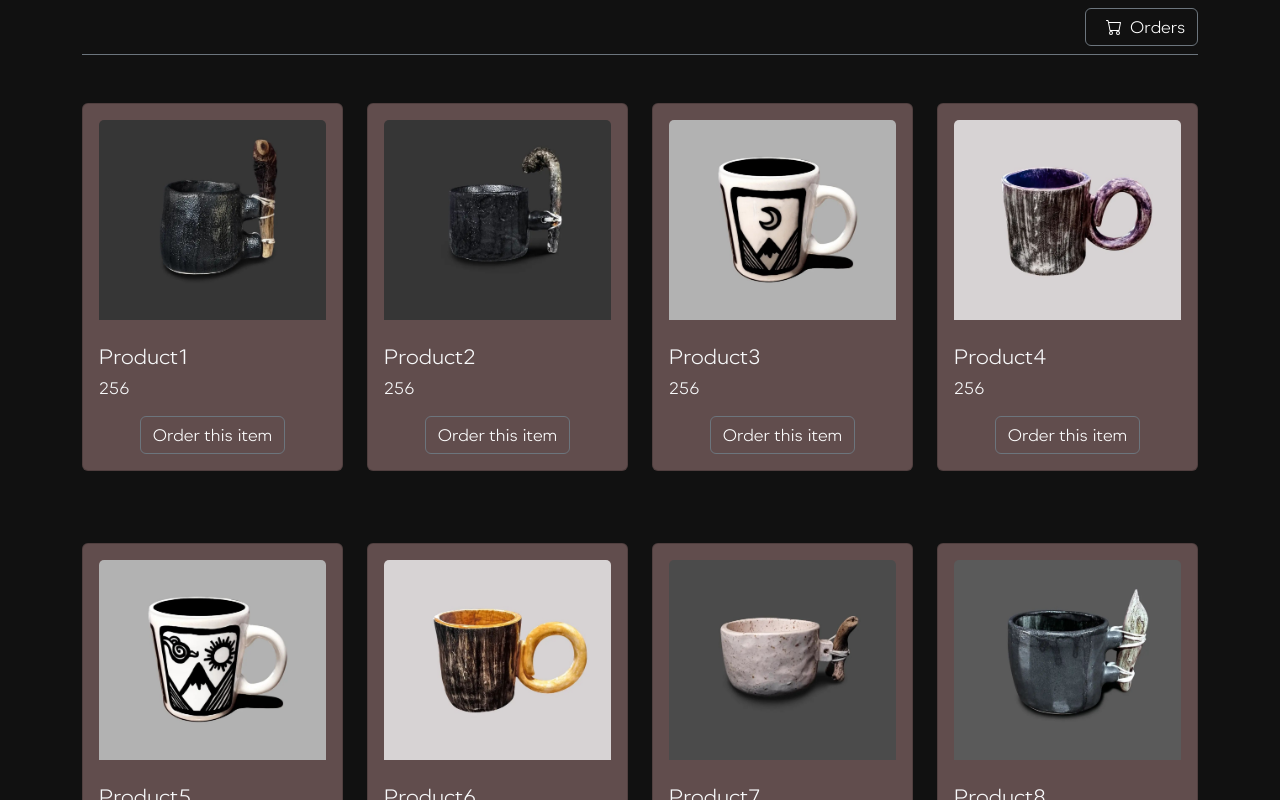
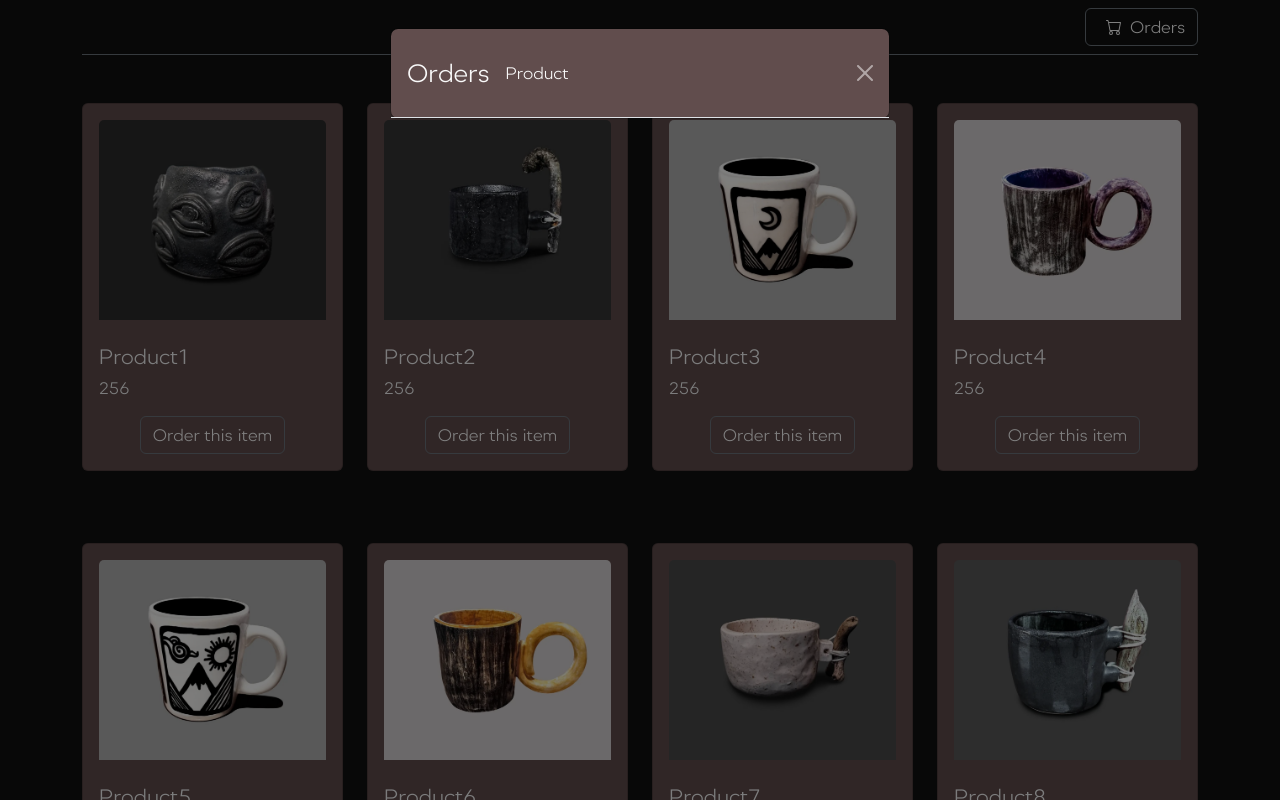
Before and after one commit to hosseinahmadizadeh/shopping-cart, a React (Vite) app: page / in a window 1280 px wide. Both pictures are taken after a click on the button "Orders". Shown: the top 800 px of the page. Built offline with nearby package versions, Linux system fonts and the light colour scheme.

Commit message:
Add Modal

```diff
--- a/src/components/Navbar.jsx
+++ b/src/components/Navbar.jsx
@@ -1,15 +1,35 @@
-import { Navbar as NavbarBs, Button } from "react-bootstrap";
+import { useState } from "react";
+import { Navbar as NavbarBs, Button, Modal } from "react-bootstrap";
 import { BsCart } from "react-icons/bs";
 
 function Navbar() {
+  const [showModal, setShowModal] = useState(false);
+  const handleShow = () => {
+    setShowModal(true);
+  };
+  const handleClose = () => {
+    setShowModal(false);
+  };
   return (
+    <>
       <NavbarBs className="border-bottom border-secondary">
         <NavbarBs.Collapse className="justify-content-end">
-        <Button variant="btn btn-outline-secondary" className="text-white">
+          <Button
+            onClick={handleShow}
+            variant="btn btn-outline-secondary"
+            className="text-white"
+          >
             <BsCart className="mx-2 mb-1"></BsCart>Orders
           </Button>
         </NavbarBs.Collapse>
       </NavbarBs>
+      <Modal show={showModal} onHide={handleClose} contentClassName="card-bg">
+        <Modal.Header closeButton closeVariant="white">
+          <Modal.Title>Orders</Modal.Title>
+          <Modal.Body>Product</Modal.Body>
+        </Modal.Header>
+      </Modal>
+    </>
   );
 }
 
```
Also changed, not shown: public/images/1.jpg. Lines whose indentation alone changed are shown as unchanged.
